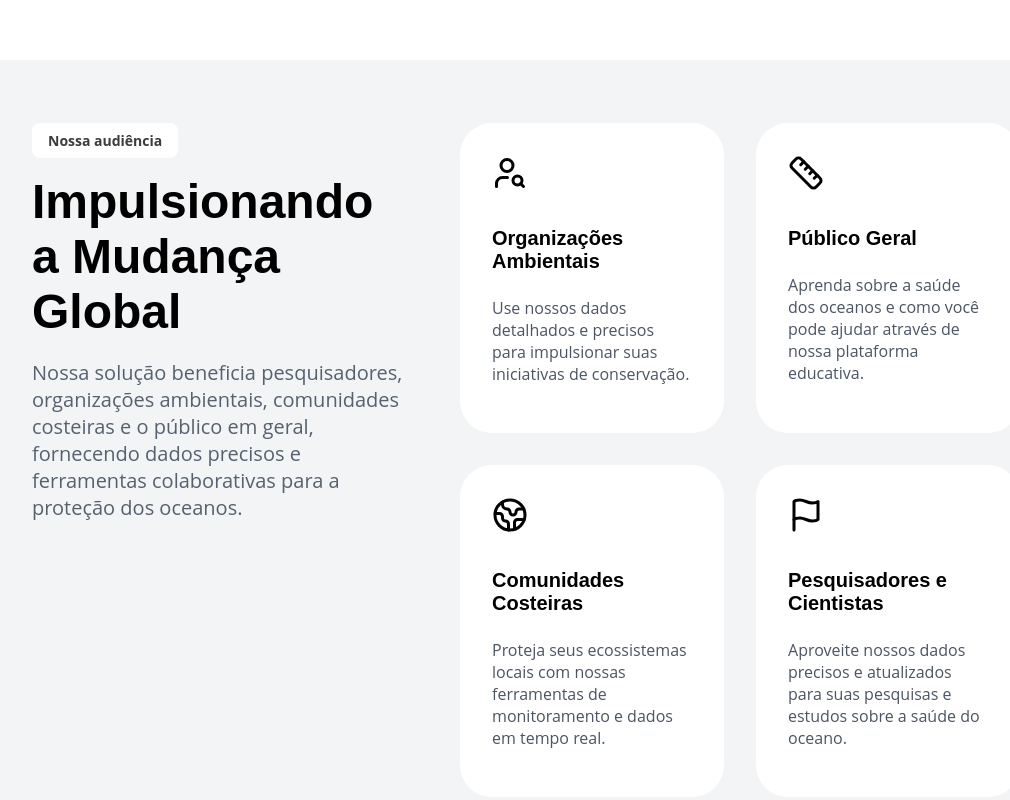
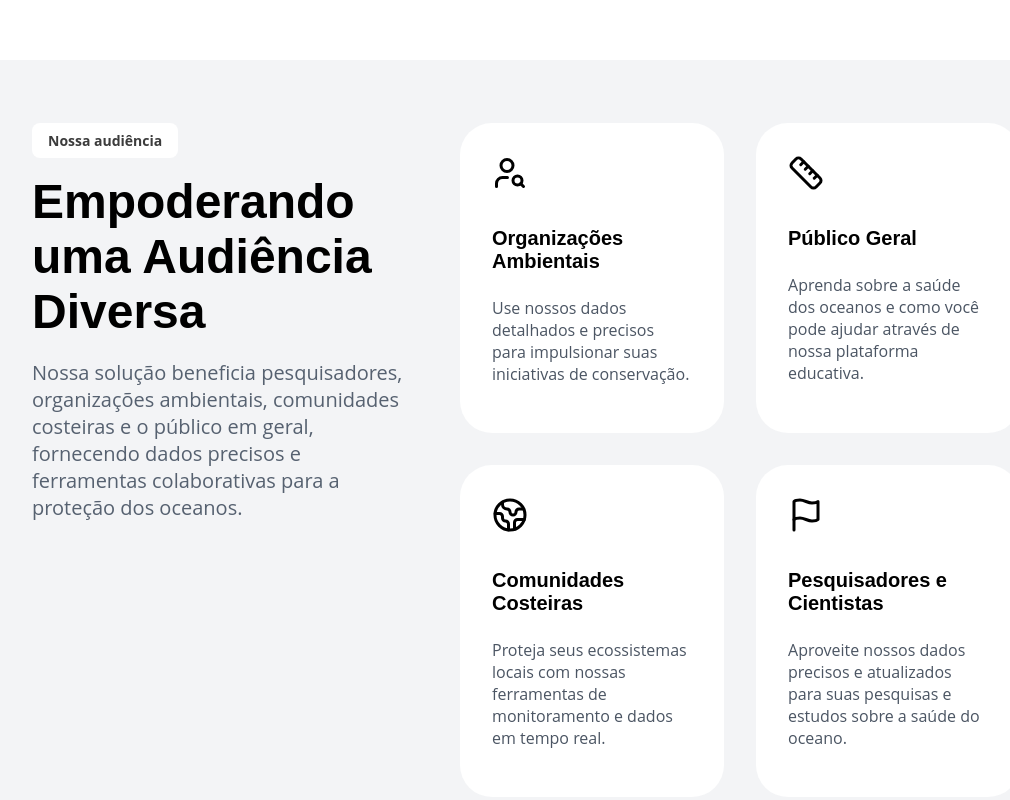
Before and after one commit to IamP5/gs-1sem-24, a plain HTML site: page index.html in a window 1280 px wide. Shown: the part 3244-4044 px from the top of the page, without its empty margins (114-1124 px from the left). Drawn offline with Linux system fonts and the light colour scheme.

Commit message:
fix: audience title and id for anchor

```diff
--- a/index.html
+++ b/index.html
@@ -361,7 +361,7 @@
               <span class="section__badge section__badge--dark"
                 >Nossa audiência</span
               >
-              <h2 class="section__title">Impulsionando a Mudança Global</h2>
+              <h2 class="section__title">Empoderando uma Audiência Diversa</h2>
               <p class="section__text">
                 Nossa solução beneficia pesquisadores, organizações ambientais,
                 comunidades costeiras e o público em geral, fornecendo dados
```
